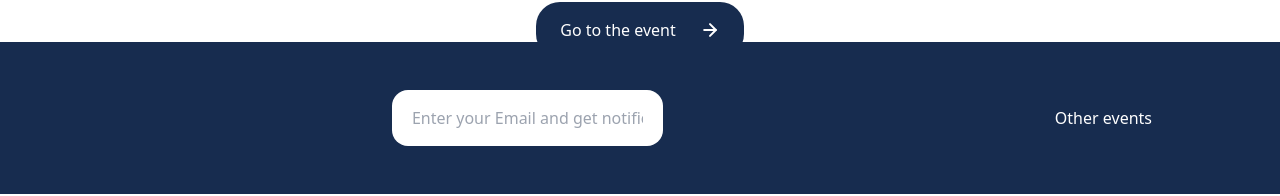
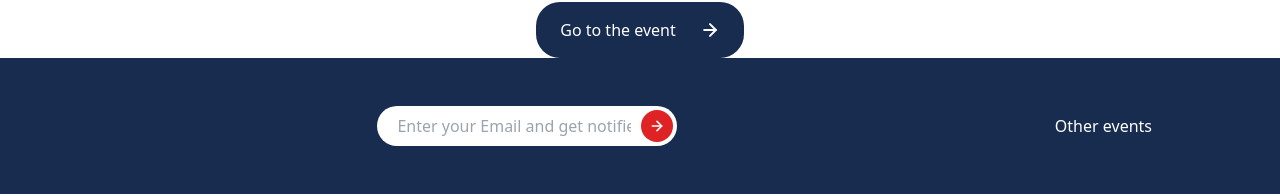
Before and after one commit to Maksim-Attsetski/landing-events, a React (Create React App) app: page / in a window 1280 px wide. Shown: the part 606-802 px from the top of the page. Built offline with nearby package versions, Linux system fonts and the light colour scheme.

Commit message:
add input to UI

```diff
--- a/src/App.tsx
+++ b/src/App.tsx
@@ -2,7 +2,7 @@ import React, { FC, Fragment, memo } from 'react';
 import './App.scss';
 import { assets } from 'assets';
 import { Logo, Timer } from 'components';
-import { Flex, Gap, Button } from 'UI';
+import { Flex, Gap, Button, Input } from 'UI';
 
 const App: FC = () => {
   return (
@@ -59,10 +59,10 @@ const App: FC = () => {
       <footer className='bg-main fixed bottom-0 left-0 right-0'>
         <Flex className='justify-between items-center py-12 w-container'>
           <div></div>
-          <input
-            className='rounded-2xl py-4 px-5 w-max'
-            type='text'
+          <Input
             placeholder='Enter your Email and get notified'
+            type='email'
+            withBtn
           />
           <div className='text-white'>Other events</div>
         </Flex>
--- /dev/null
+++ b/src/UI/Input.tsx
@@ -0,0 +1,38 @@
+import { assets } from 'assets';
+import React, { DetailedHTMLProps, FC, InputHTMLAttributes, memo } from 'react';
+
+interface IProps
+  extends DetailedHTMLProps<
+    InputHTMLAttributes<HTMLInputElement>,
+    HTMLInputElement
+  > {
+  containerClassName?: string;
+  withBtn?: boolean;
+}
+const Input: FC<IProps> = ({
+  containerClassName = '',
+  className,
+  withBtn = false,
+  ...props
+}) => {
+  return (
+    <div className={['relative w-max', containerClassName].join(' ')}>
+      <input
+        className={[
+          `px-5 ${
+            withBtn ? 'pr-[46px]' : 'pr-5'
+          } min-w-[300px] rounded-3xl py-2`,
+          className,
+        ].join(' ')}
+        {...props}
+      />
+      {true && (
+        <button className='absolute top-1 p-2 right-1 bg-secondary rounded-full'>
+          <img className='w-4' src={assets.arrowRight} alt='arrowRight' />
+        </button>
+      )}
+    </div>
+  );
+};
+
+export default memo(Input);
--- a/src/UI/index.ts
+++ b/src/UI/index.ts
@@ -1,5 +1,6 @@
 import Button from './Button';
 import Flex from './Flex';
 import Gap from './Gap';
+import Input from './Input';
 
-export { Button, Gap, Flex };
+export { Input, Button, Gap, Flex };
--- a/tailwind.config.js
+++ b/tailwind.config.js
@@ -6,6 +6,7 @@ module.exports = {
       colors: {
         main: '#172C4F',
         titles: '#a4adba',
+        secondary: '#DF2224',
       },
       letterSpacing: {
         '2px': '2px',
```
